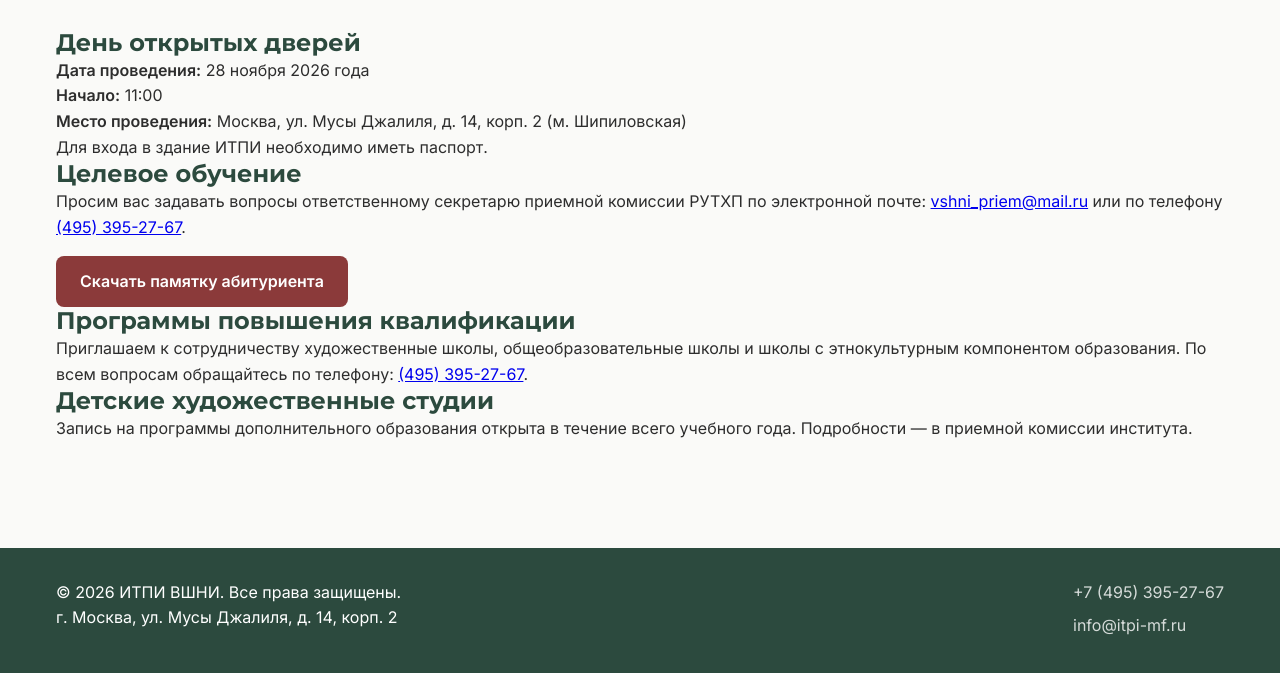
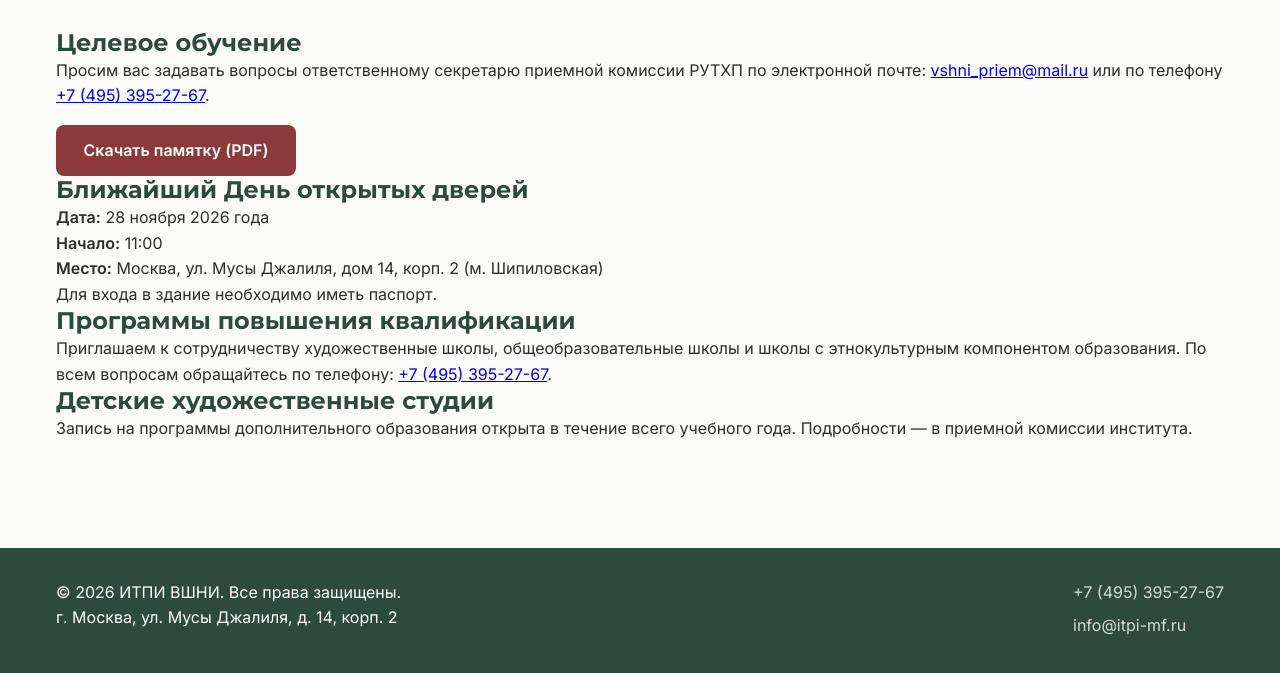
Before and after one commit to JaneOnion/mf_itpi_hsfa, a plain HTML site: page admissions.html in a window 1280 px wide. Shown: the part 121-794 px from the top of the page. Drawn offline with Linux system fonts and the light colour scheme.

Commit message:
Update admissions.html

```diff
--- a/admissions.html
+++ b/admissions.html
@@ -6,7 +6,7 @@
     <title>Абитуриенту | ИТПИ ВШНИ</title>
     <link rel="preconnect" href="https://fonts.googleapis.com">
     <link rel="preconnect" href="https://fonts.gstatic.com" crossorigin>
-    <link href="https://fonts.googleapis.com/css2?family=Inter:wght@400;500;600&family=Montserrat:wght@600;700&family=Playfair+Display:wght@600;700&display=swap" rel="stylesheet">
+    <link href="https://fonts.googleapis.com/css2?family=Inter:wght@400;500;600&family=Montserrat:wght@600;700&display=swap" rel="stylesheet">
     <link rel="stylesheet" href="styles.css">
 </head>
 <body>
@@ -62,22 +62,22 @@
         <h1 class="page-title">Информация для абитуриентов</h1>
 
         <div class="info-block">
-            <h2>День открытых дверей</h2>
-            <p><strong>Дата проведения:</strong> 28 ноября 2026 года</p>
-            <p><strong>Начало:</strong> 11:00</p>
-            <p><strong>Место проведения:</strong> Москва, ул. Мусы Джалиля, д. 14, корп. 2 (м. Шипиловская)</p>
-            <p class="note">Для входа в здание ИТПИ необходимо иметь паспорт.</p>
+            <h2>Целевое обучение</h2>
+            <p>Просим вас задавать вопросы ответственному секретарю приемной комиссии РУТХП по электронной почте: <a href="mailto:vshni_priem@mail.ru">vshni_priem@mail.ru</a> или по телефону <a href="tel:+74953952767">+7 (495) 395-27-67</a>.</p>
+            <a href="#" class="btn btn--primary" style="margin-top: 1rem; display: inline-block;">Скачать памятку (PDF)</a>
         </div>
 
         <div class="info-block">
-            <h2>Целевое обучение</h2>
-            <p>Просим вас задавать вопросы ответственному секретарю приемной комиссии РУТХП по электронной почте: <a href="mailto:vshni_priem@mail.ru">vshni_priem@mail.ru</a> или по телефону <a href="tel:+74953952767">(495) 395-27-67</a>.</p>
-            <a href="#" class="btn btn--primary" style="margin-top: 1rem;">Скачать памятку абитуриента</a>
+            <h2>Ближайший День открытых дверей</h2>
+            <p><strong>Дата:</strong> 28 ноября 2026 года</p>
+            <p><strong>Начало:</strong> 11:00</p>
+            <p><strong>Место:</strong> Москва, ул. Мусы Джалиля, дом 14, корп. 2 (м. Шипиловская)</p>
+            <p class="note">Для входа в здание необходимо иметь паспорт.</p>
         </div>
 
         <div class="info-block">
             <h2>Программы повышения квалификации</h2>
-            <p>Приглашаем к сотрудничеству художественные школы, общеобразовательные школы и школы с этнокультурным компонентом образования. По всем вопросам обращайтесь по телефону: <a href="tel:+74953952767">(495) 395-27-67</a>.</p>
+            <p>Приглашаем к сотрудничеству художественные школы, общеобразовательные школы и школы с этнокультурным компонентом образования. По всем вопросам обращайтесь по телефону: <a href="tel:+74953952767">+7 (495) 395-27-67</a>.</p>
         </div>
 
         <div class="info-block">
```
